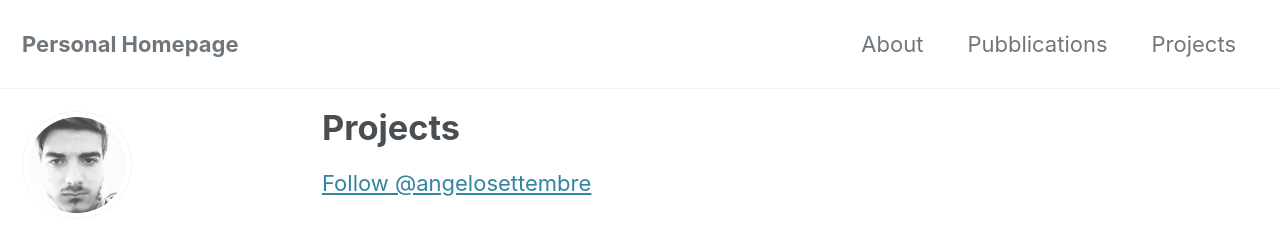
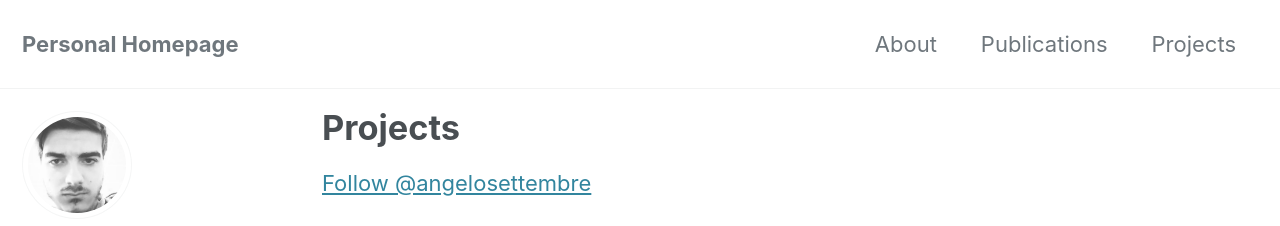
Before and after one commit to angelosettembre/angelosettembre.github.io, a Jekyll site: the page built from _pages/projects.md, in a window 1280 px wide and 900 px high. Shown: the top 226 px of the window. Built offline with Jekyll 4.4.1, drawn with Linux system fonts in a browser that asks for light colours; cached includes are drawn as plain includes; nearby versions of some CDN libraries.

Commit message:
Fix term

```diff
--- a/_data/navigation.yml
+++ b/_data/navigation.yml
@@ -2,7 +2,7 @@
 main:
   - title: "About"
     url: /about/
-  - title: "Pubblications"
-    url: /pubblications
+  - title: "Publications"
+    url: /publications
   - title: "Projects"
     url: /projects
```
